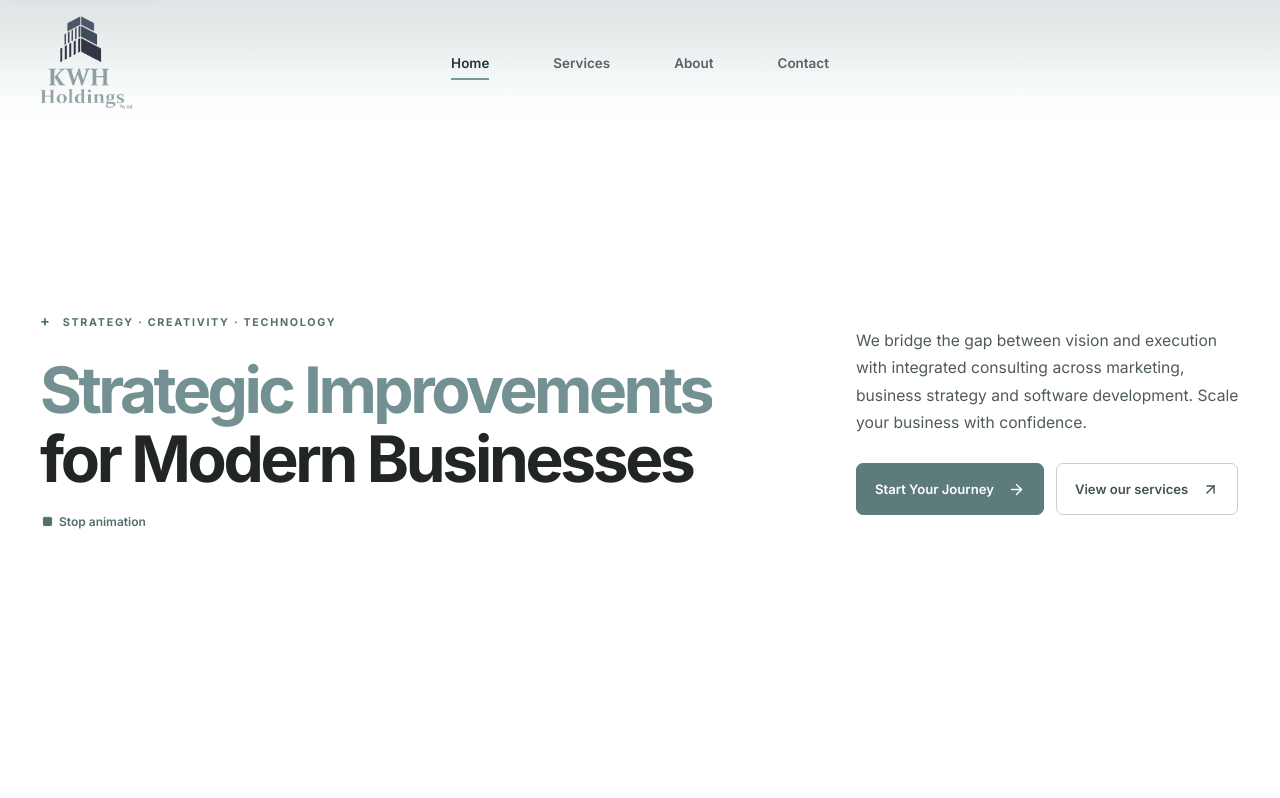
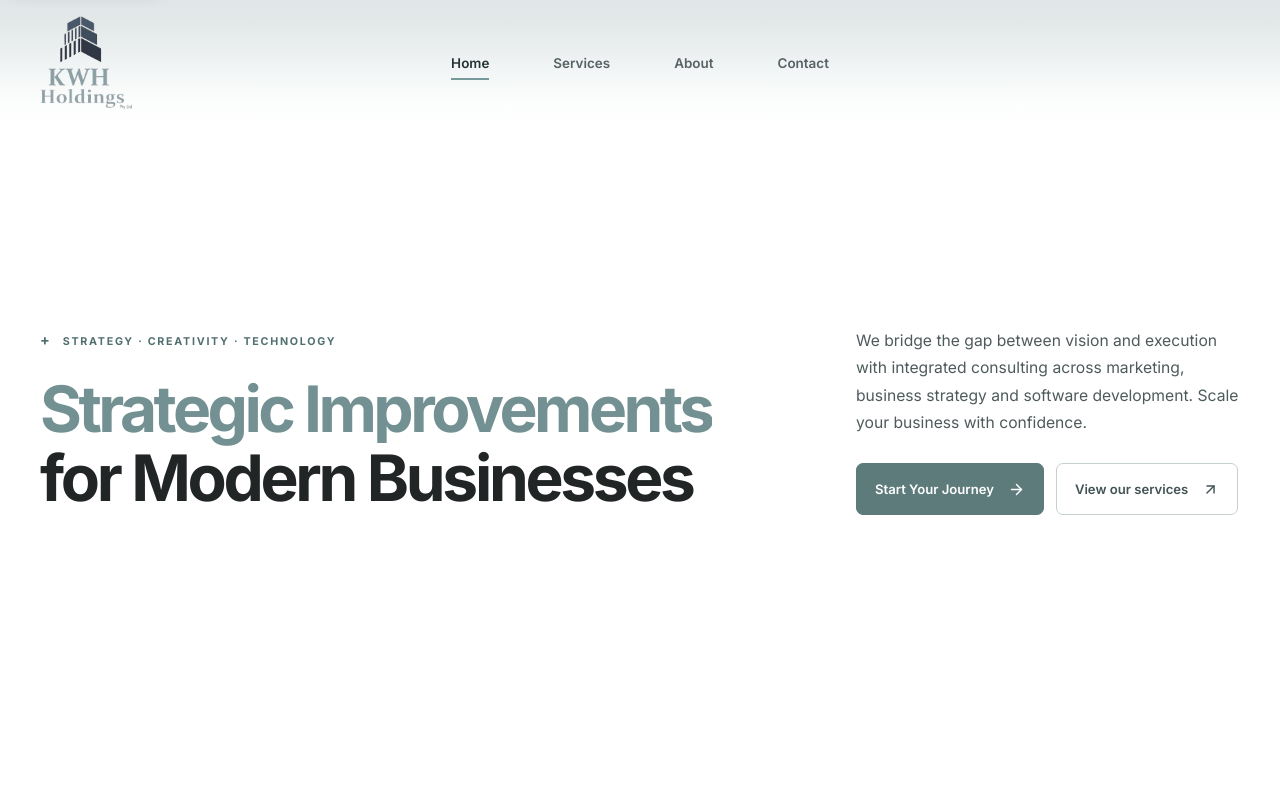
Before and after one commit to Thuso4747/KWH-Holdings, a React (Vite) app: page / in a window 1280 px wide. Shown: the top 798 px of the page. Built offline with nearby package versions, Linux system fonts and the light colour scheme.

Commit message:
Remove home animation controls
Co-authored-by: arena-agent <297053741+arena-agent@users.noreply.github.com>

```diff
--- a/src/pages/HomePage.jsx
+++ b/src/pages/HomePage.jsx
@@ -1,6 +1,6 @@
 import { useEffect, useRef, useState } from 'react';
 import { Link } from 'react-router-dom';
-import { ArrowDown, ArrowRight, ArrowUpRight, Code2, Play, Square } from 'lucide-react';
+import { ArrowDown, ArrowRight, ArrowUpRight, Code2 } from 'lucide-react';
 import PageTitle from '../components/PageTitle';
 import { PresentationIcon } from '../components/PresentationIcon';
 import { StrategyIcon } from '../components/StrategyIcon';
@@ -56,7 +56,6 @@ function HomeVisual({ headingRef }) {
 
 export default function HomePage() {
   const [showScrollPrompt, setShowScrollPrompt] = useState(true);
-  const [isWordAnimationStopped, setIsWordAnimationStopped] = useState(false);
   const heroRef = useRef(null);
   const visionHeadingRef = useRef(null);
 
@@ -99,7 +98,7 @@ export default function HomePage() {
       <PageTitle title="Strategic solutions for modern businesses" description="KWH Holdings brings marketing, business strategy, and software development together to help modern businesses grow." />
       <section className="home-hero" ref={heroRef}>
         <div className="container home-hero__inner">
-          <div className={`home-hero__headline ${isWordAnimationStopped ? 'is-animation-stopped' : ''}`}>
+          <div className="home-hero__headline">
             <p className="eyebrow"><span aria-hidden="true">+</span> STRATEGY · CREATIVITY · TECHNOLOGY</p>
             <h1 aria-label="Strategic Solutions for Modern Businesses">
               <span className="home-hero__headline-accent">
@@ -118,14 +117,6 @@ export default function HomePage() {
                 </span>
               </span><br />for Modern Businesses
             </h1>
-            <button
-              className="home-hero__motion-toggle"
-              type="button"
-              onClick={() => setIsWordAnimationStopped((stopped) => !stopped)}
-            >
-              {isWordAnimationStopped ? <Play size={12} fill="currentColor" aria-hidden="true" /> : <Square size={11} fill="currentColor" aria-hidden="true" />}
-              {isWordAnimationStopped ? 'Restart animation' : 'Stop animation'}
-            </button>
           </div>
           <div className="home-hero__summary">
             <p>We bridge the gap between vision and execution with integrated consulting across marketing, business strategy and software development. Scale your business with confidence.</p>
--- a/src/styles.css
+++ b/src/styles.css
@@ -190,10 +190,6 @@ h1, h2, h3 { line-height: 1.15; letter-spacing: -.035em; }
   4%, 21% { opacity: 1; transform: translateY(0); }
   25%, 100% { opacity: 0; transform: translateY(-.45em); }
 }
-.home-hero__motion-toggle { display: inline-flex; align-items: center; gap: 6px; min-height: 44px; margin: 6px 0 -14px; padding: 8px 2px; border: 0; background: transparent; color: #526f70; font-size: .75rem; font-weight: 600; line-height: 1.3; }
-.home-hero__motion-toggle:hover { color: #293f40; text-decoration: underline; }
-.is-animation-stopped .rotating-word__item { animation: none; opacity: 0; transform: none; }
-.is-animation-stopped .rotating-word__item--first { opacity: 1; }
 .home-hero__summary > p { max-width: 27rem; margin: 0 0 27px; color: #4f5a5c; font-size: .98rem; line-height: 1.75; }
 .home-hero .eyebrow { margin-bottom: 24px; }
 .home-hero .eyebrow span { margin-right: 7px; font-size: .9rem; }
@@ -738,7 +734,6 @@ h1, h2, h3 { line-height: 1.15; letter-spacing: -.035em; }
   *, *::before, *::after { scroll-behavior: auto !important; animation-duration: .01ms !important; animation-iteration-count: 1 !important; transition-duration: .01ms !important; }
   .rotating-word__item { animation: none !important; opacity: 0; transform: none; }
   .rotating-word__item--first { opacity: 1; }
-  .home-hero__motion-toggle { display: none; }
   .department-card__link:hover svg, .department-card__link:focus-visible svg, .offering-card__toggle[aria-expanded='false']:hover svg, .offering-card__toggle[aria-expanded='false']:focus-visible svg, .home-visual__links a:hover svg, .home-hero__scroll:hover svg, .home-hero__scroll:focus-visible svg, .consultation-department-grid a:hover .department-arrow, .consultation-department-grid a:focus-visible .department-arrow, .primary-nav.is-open > a:hover .navigation-menu__arrow, .primary-nav.is-open > a:focus-visible .navigation-menu__arrow { transform: none; }
   /* The menu's SVG animations are SMIL, not CSS animations. */
   .menu-icon path { stroke-dasharray: none !important; stroke-dashoffset: 0 !important; }
```
Also changed, not shown: 2 other files (tests, documents, lock files or other folders).
